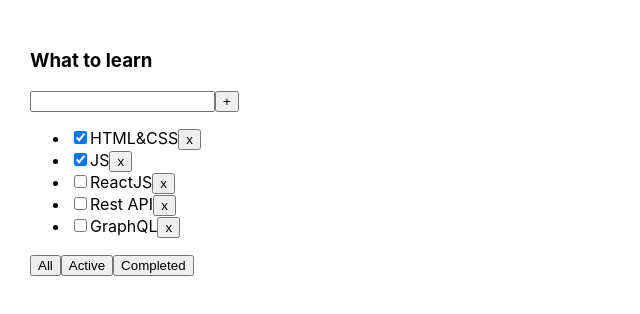
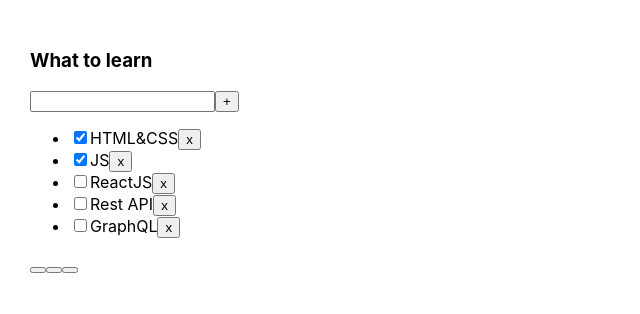
Before and after one commit to AlexKazakq/it-incubator-todolist, a React (Create React App) app: page / in a window 1280 px wide. Shown: the top 314 px of the page, without its empty margins (0-640 px from the left). Built offline with nearby package versions, Linux system fonts and the light colour scheme.

Commit message:
lesson 3.2 26.09.2022

```diff
--- a/src/Todolist.tsx
+++ b/src/Todolist.tsx
@@ -1,5 +1,6 @@
 import React, {ChangeEvent, useState, KeyboardEvent} from "react";
-import {FilterValuesType} from './App';
+import {FilterValuesType} from "./App";
+import {Button} from "./components/Button/Button";
 
 type TaskType = {
     id: string
@@ -12,63 +13,65 @@ type PropsType = {
     tasks: Array<TaskType>
     removeTask: (taskId: string) => void
     changeFilter: (value: FilterValuesType) => void
-    addTask: (newTitle:string) => void
+    addTask: (newTitle: string) => void
 }
 
 export function Todolist(props: PropsType) {
 
-    const [title,setTitle]=useState('')
+    const [title, setTitle] = useState("")
 
     const addTaskHandler = () => {
         props.addTask(title)
-        setTitle('')
+        setTitle("")
     }
 
-    const onChangeHandler = (event: ChangeEvent<HTMLInputElement> ) => {
+    const onChangeHandler = (event: ChangeEvent<HTMLInputElement>) => {
         setTitle(event.currentTarget.value)
     }
 
     const onKeyPressHandler = (event: KeyboardEvent<HTMLInputElement>) => {
-        if (event.key === 'Enter') {
+        if (event.key === "Enter") {
             addTaskHandler();
         }
     }
+
+    const changeFilterStatus = (filterValue: FilterValuesType) => {
+        props.changeFilter(filterValue)
+    }
+
+    const removeTaskHandler = (tID: string) => {
+        props.removeTask(tID)
+    }
+
+    const mapTasks = props.tasks.map(t => {
+        return (
+            <li key={t.id}>
+                <input type="checkbox" checked={t.isDone}/>
+                <span>{t.title}</span>
+                <button onClick={() => removeTaskHandler(t.id)}>x</button>
+            </li>
+        )
+    })
 
     return <div>
         <h3>{props.title}</h3>
         <div>
             <input value={title} onChange={onChangeHandler} onKeyDown={onKeyPressHandler}/>
-
             <button onClick={addTaskHandler}>+</button>
         </div>
         <ul>
-            {
-                props.tasks.map(t => <li key={t.id}>
-                    <input type="checkbox" checked={t.isDone}/>
-                    <span>{t.title}</span>
-                    <button onClick={() => {
-                        props.removeTask(t.id)
-                    }}>x
-                    </button>
-                </li>)
-            }
+            {mapTasks}
         </ul>
         <div>
-            <button onClick={() => {
-                props.changeFilter("all")
-            }}>
-                All
-            </button>
-            <button onClick={() => {
-                props.changeFilter("active")
-            }}>
-                Active
-            </button>
-            <button onClick={() => {
-                props.changeFilter("completed")
-            }}>
-                Completed
-            </button>
+            <Button name={'All'} callBack={() => changeFilterStatus("all")}/>
+            <Button name={'Active'} callBack={() => changeFilterStatus("active")}/>
+            <Button name={'Completed'} callBack={() => changeFilterStatus("completed")}/>
+            {/*<button onClick={() => changeFilterStatus("all")}>All</button>*/}
+            {/*<button onClick={() => changeFilterStatus("active")}>Active</button>*/}
+            {/*<button onClick={() => changeFilterStatus("completed")}>Completed</button>*/}
         </div>
     </div>
 }
+
+// страница 40, useStare -> useRef 20 строка
+// страница 36 propsChildren
--- /dev/null
+++ b/src/components/Button/Button.tsx
@@ -0,0 +1,16 @@
+import React from "react";
+
+type PropsType = {
+    name: string,
+    callBack: () => void
+}
+
+
+export const Button = (props: PropsType) => {
+    const onClickHandler = () => {
+        props.callBack();
+    }
+    return (
+        <button onClick={onClickHandler}></button>
+    )
+}
```
Also changed, not shown: src/App.tsx (+6 -7 lines).
